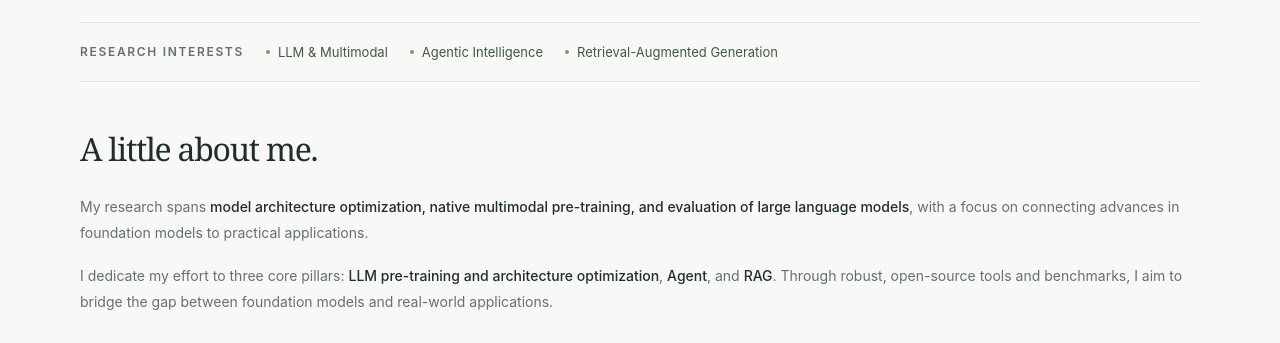
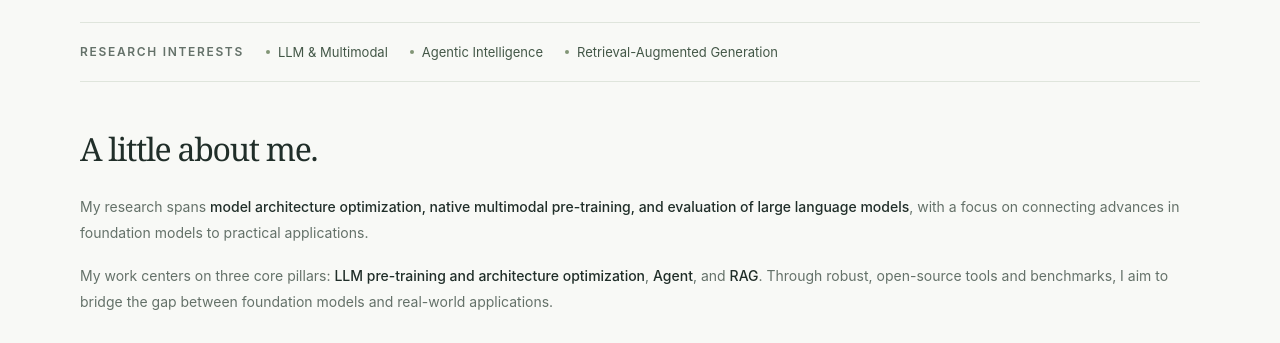
Before and after one commit to endymecy/endymecy.github.io, a plain HTML site: page index.html in a window 1280 px wide. Shown: the part 428-771 px from the top of the page. Drawn offline with Linux system fonts and the light colour scheme.

Commit message:
Update index.html

```diff
--- a/index.html
+++ b/index.html
@@ -378,7 +378,7 @@
       </div>
       <div class="about-content">
         <p>My research spans <strong>model architecture optimization, native multimodal pre-training, and evaluation of large language models</strong>, with a focus on connecting advances in foundation models to practical applications.</p>
-        <p>I dedicate my effort to three core pillars: <strong>LLM pre-training and architecture optimization</strong>, <strong>Agent</strong>, and <strong>RAG</strong>. Through robust, open-source tools and benchmarks, I aim to bridge the gap between foundation models and real-world applications.</p>
+        <p>My work centers on three core pillars: <strong>LLM pre-training and architecture optimization</strong>, <strong>Agent</strong>, and <strong>RAG</strong>. Through robust, open-source tools and benchmarks, I aim to bridge the gap between foundation models and real-world applications.</p>
         <dl class="research-stats" aria-label="Research and open-source impact">
           <div class="research-stat"><dt data-stat-label="papers">Papers published</dt><dd>50+</dd></div>
           <div class="research-stat"><dt data-stat-label="citations">Google Scholar citations</dt><dd>1,400+</dd></div>
```
